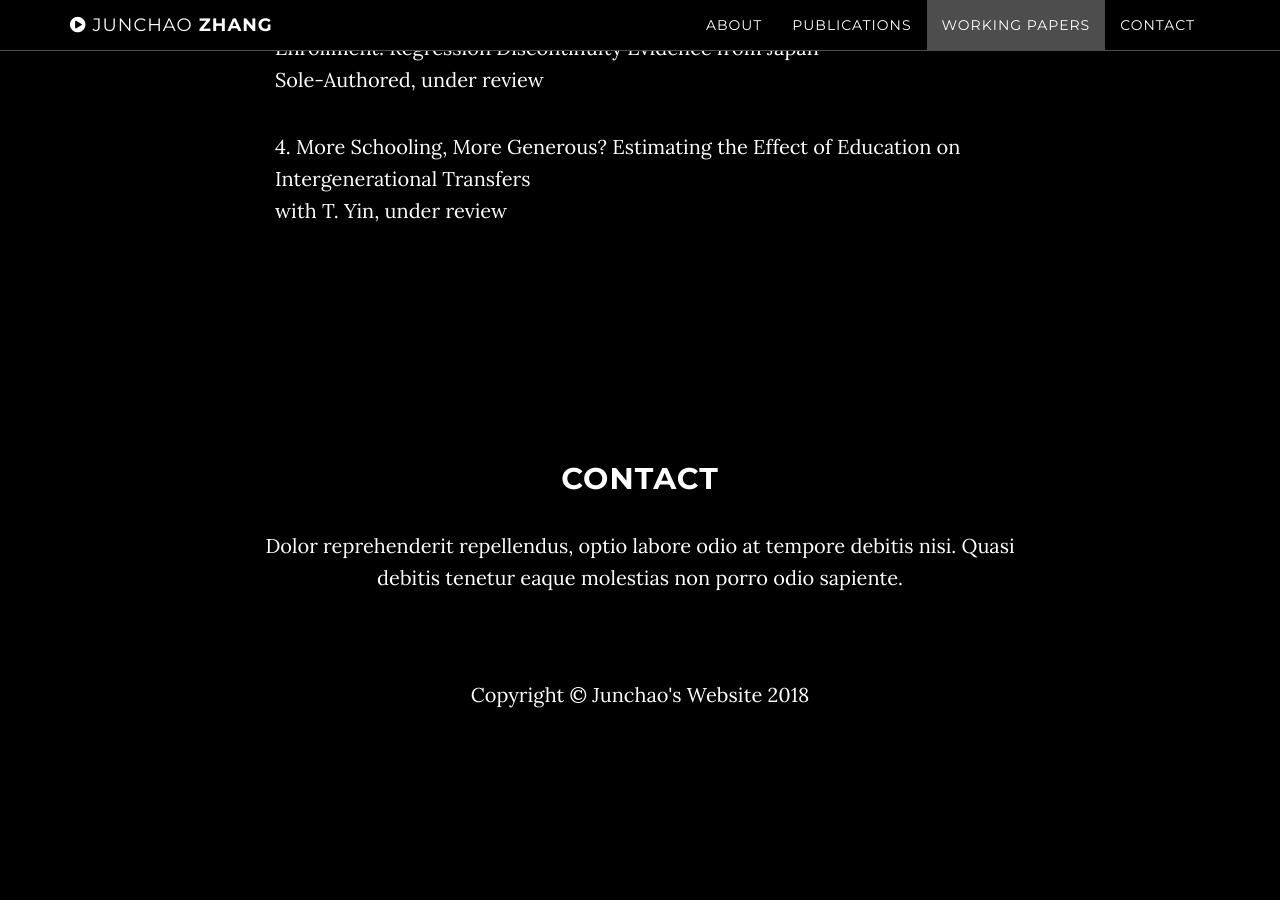
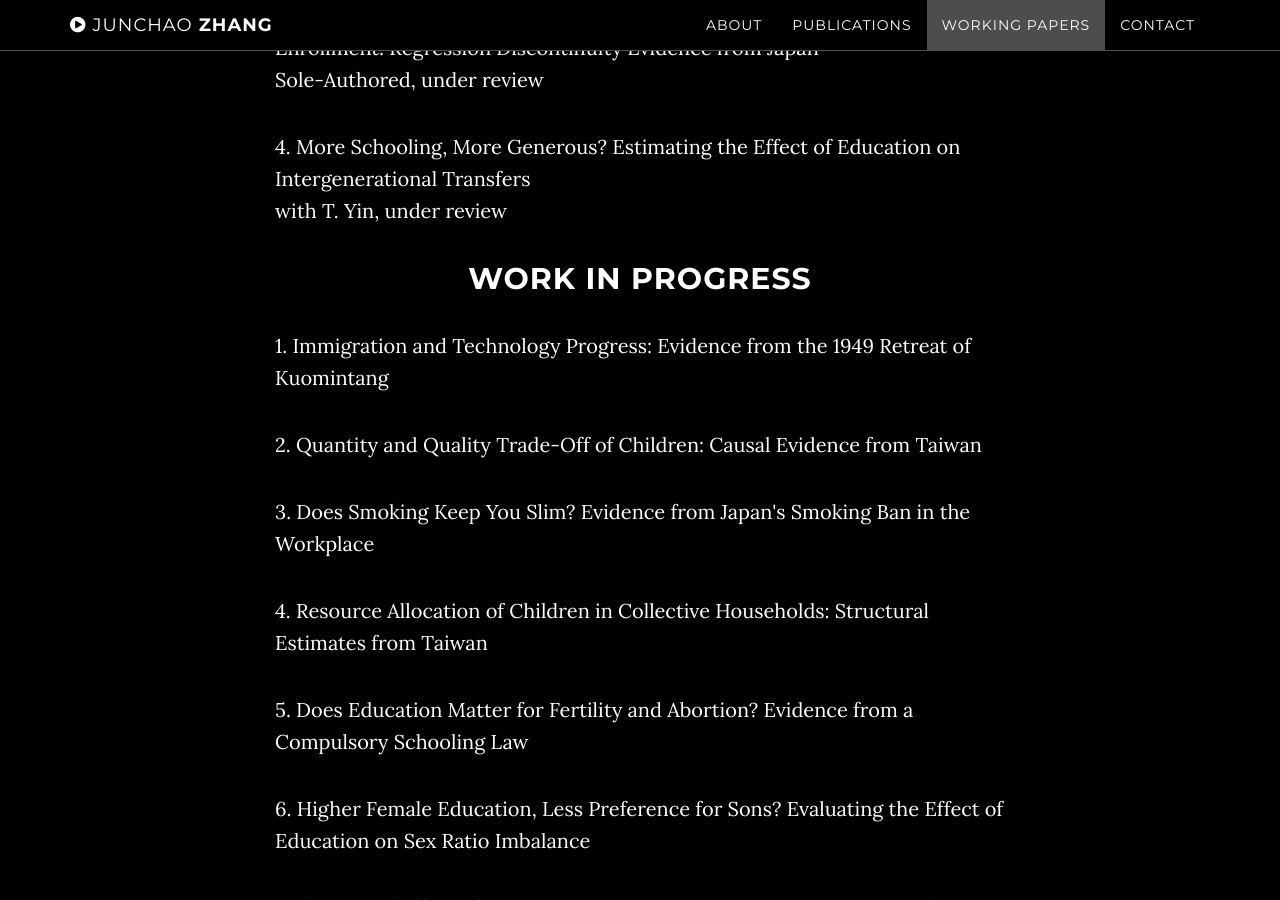
Before and after one commit to ztempest0218/ztempest0218.github.io, a Jekyll site: the page built from index.html, in a window 1280 px wide and 900 px high, scrolled down 2857 px. Built offline with Jekyll 4.4.1, drawn with Linux system fonts in a browser that asks for light colours; before the commit the page ends 3618 px from its top, so only the background shows below that; some of the changed text lies outside the part shown.

Commit message:
Update workingpapers.html

```diff
--- a/_includes/workingpapers.html
+++ b/_includes/workingpapers.html
@@ -16,6 +16,18 @@ Sole-Authored, under review</p>
 <p align="left">4. More Schooling, More Generous? Estimating the Effect of Education on Intergenerational Transfers<br \>
 with T. Yin, under review</p>
 
+                 <h2>Work in Progress</h2>
+
+<p align="left">1. Immigration and Technology Progress: Evidence from the 1949 Retreat of Kuomintang</p>
+<p align="left">2. Quantity and Quality Trade-Off of Children: Causal Evidence from Taiwan</p>
+<p align="left">3. Does Smoking Keep You Slim? Evidence from Japan's Smoking Ban in the Workplace</p>
+<p align="left">4. Resource Allocation of Children in Collective Households: Structural Estimates from Taiwan</p>
+<p align="left">5. Does Education Matter for Fertility and Abortion? Evidence from a Compulsory Schooling Law</p>
+<p align="left">6. Higher Female Education, Less Preference for Sons? Evaluating the Effect of Education on Sex Ratio Imbalance</p>
+<p align="left">7. The Causal Effect of Education on Wage Inequality: Consored Quantile Instrumental Variable Estimates</p>
+<p align="left">8. Education and Wage Inequality in Taiwan, 1979-2015</p>
+<p align="left">9. Sex Ratio, Crime, and Military Prostitutes</p>
+
 
                 </div>
             </div>
```
